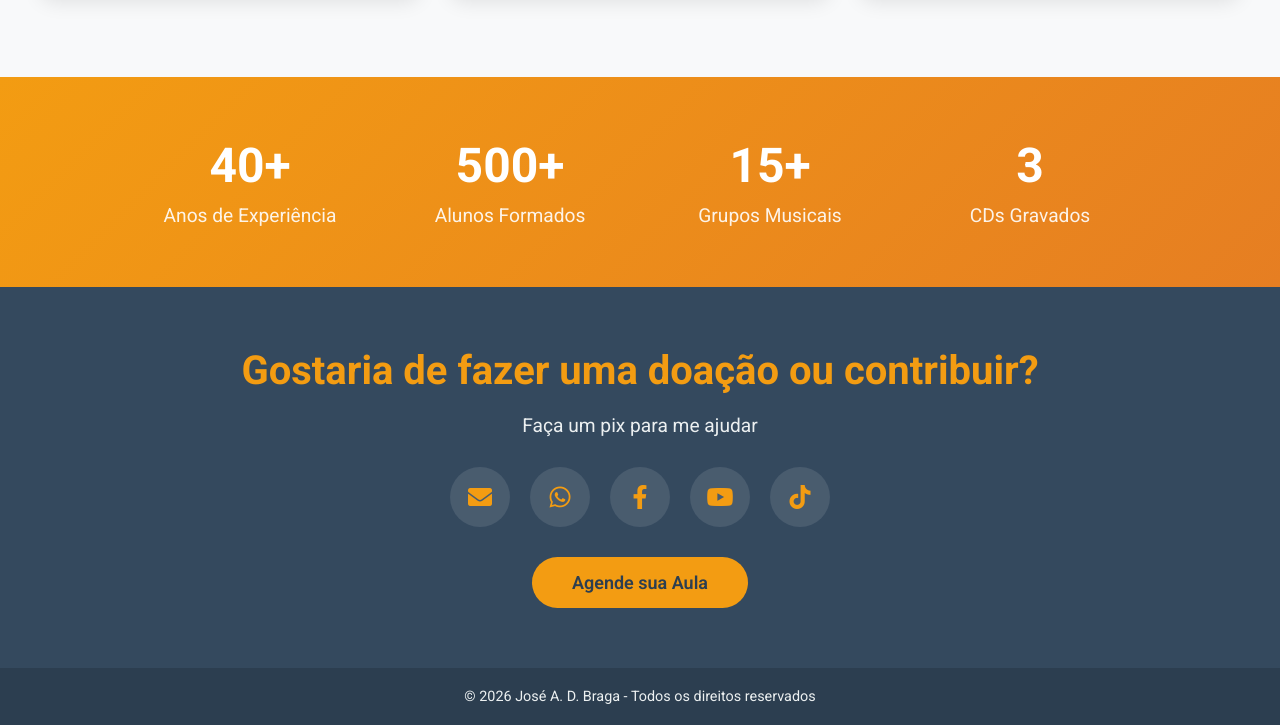
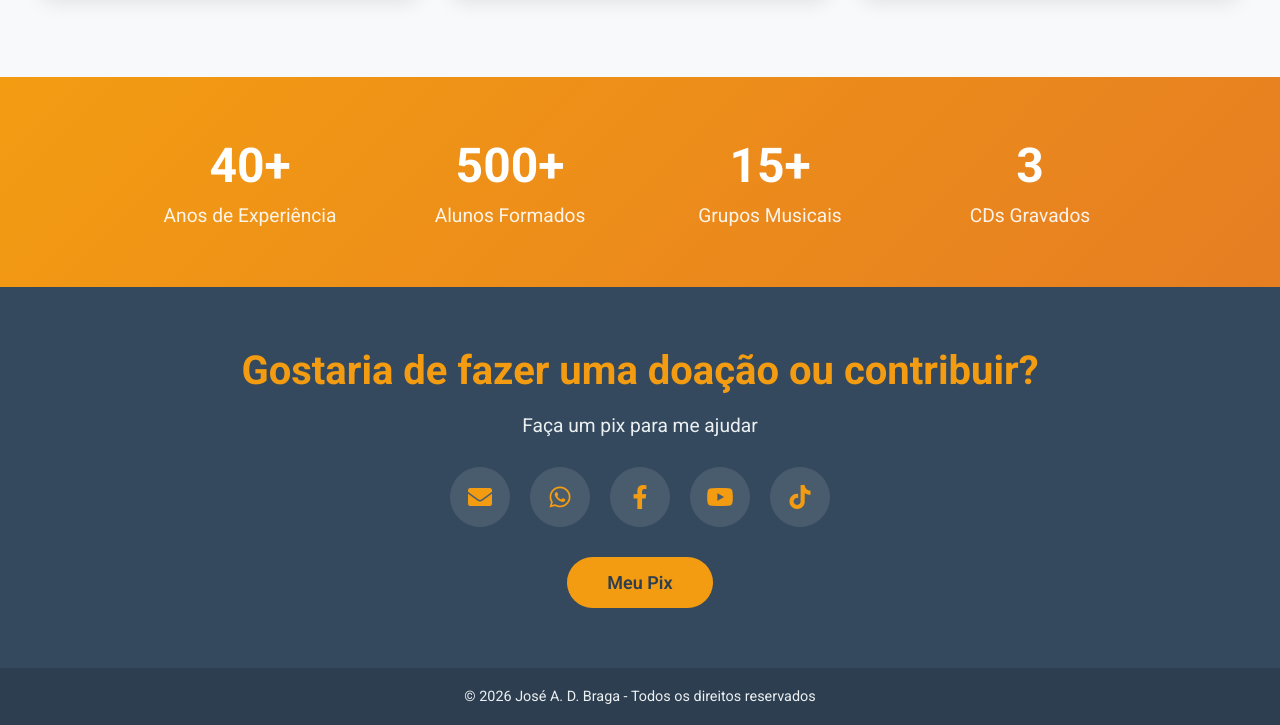
Before and after one commit to luabraga0211/Portfolio-Jos--Braga, a website: page index.html in a window 1280 px wide. Shown: the part 1194-1919 px from the top of the page. Drawn offline with Linux system fonts and the light colour scheme.

Commit message:
Update index.html

```diff
--- a/index.html
+++ b/index.html
@@ -483,7 +483,7 @@
             <a href="https://www.youtube.com/@bragaaulasdeacordeon" title="YouTube"><i class="fab fa-youtube"></i></a>
             <a href="https://www.tiktok.com/@braga.sanfonagmail.com" title="TikTok"><i class="fab fa-tiktok"></i></a>
         </div>
-        <a class="btn-primary" href="https://linkspix.app/bragajose">Agende sua Aula</a>
+        <a class="btn-primary" href="https://linkspix.app/bragajose">Meu Pix</a>
     </section>
 
     <footer>
```
